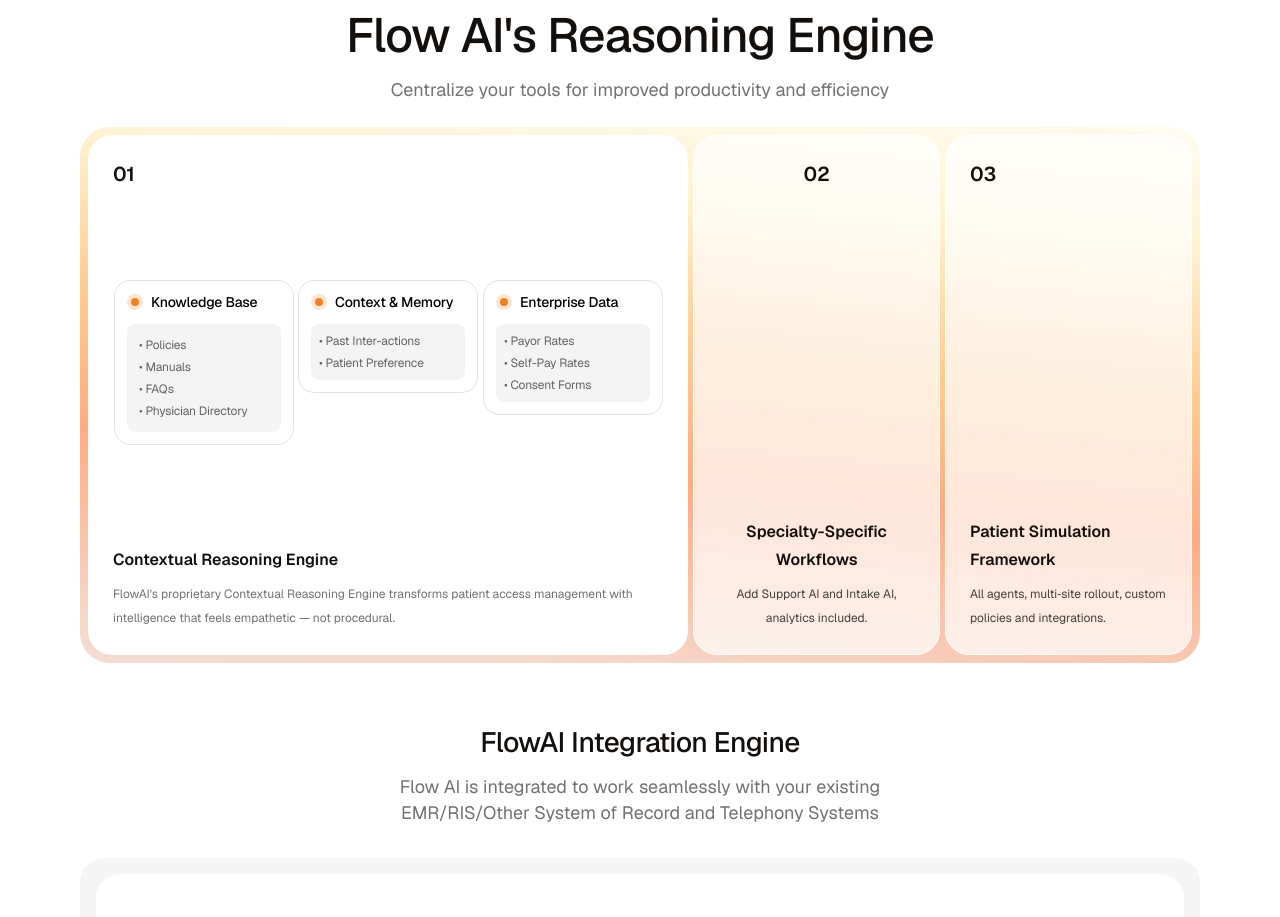
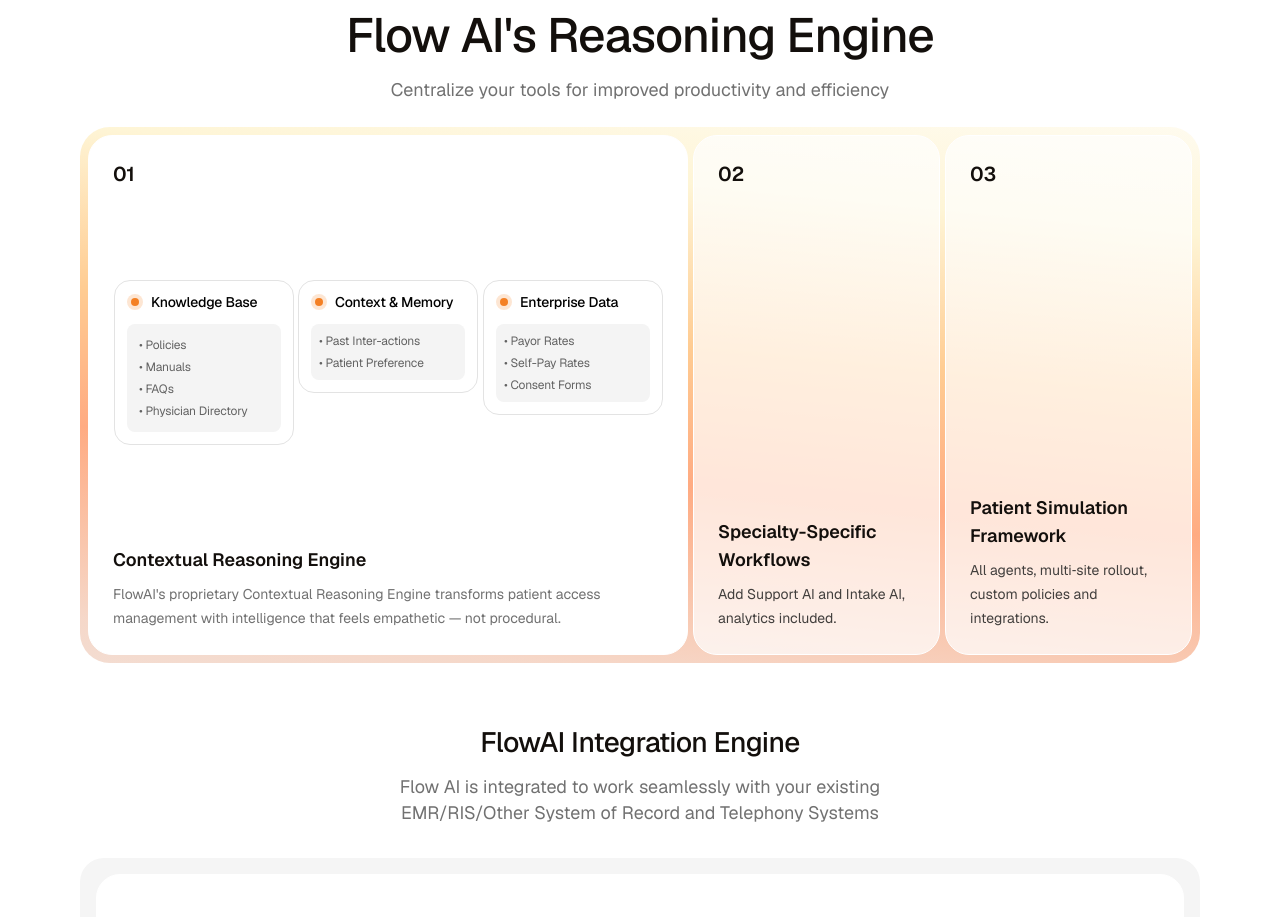
Before and after one commit to gokul21821/flowai-test, a Next.js app: page / in a window 1280 px wide. Shown: the part 4200-5117 px from the top of the page. Built offline with nearby package versions, Linux system fonts and the light colour scheme.

Commit message:
changes to reasoning engine

```diff
--- a/src/components/sections/reasoning-engine/FlowAIReasoningEngine.tsx
+++ b/src/components/sections/reasoning-engine/FlowAIReasoningEngine.tsx
@@ -322,10 +322,10 @@
 
             {/* Title and Description */}
             <div className="flex flex-col gap-2 items-start w-full">
-              <p className="font-semibold text-base leading-[28px] text-[#130F0C] w-full">
+              <p className="font-semibold text-lg leading-[28px] text-[#130F0C] w-full">
                 {cardData.contextual.title}
               </p>
-              <p className="font-normal text-xs leading-6 text-[#717171] w-full">
+              <p className="font-normal text-sm leading-6 text-[#717171] w-full">
                 {cardData.contextual.description}
               </p>
             </div>
@@ -334,7 +334,7 @@
 
         {/* Card 2: Specialty-Specific Workflows */}
         <button
-          className={`flex flex-col h-[520px] items-start justify-between p-6 rounded-3xl transition-all duration-300 ${
+          className={`flex flex-col h-[520px] items-start justify-between p-6 rounded-3xl transition-all duration-300 text-left ${
             isExpanded("specialty")
               ? "bg-white border border-white w-[600px] shrink-0"
               : "bg-white/70 border border-white flex-1 min-w-0 cursor-pointer hover:bg-white/80"
@@ -446,11 +446,11 @@
             )}
 
             {/* Title and Description */}
-            <div className="flex flex-col gap-2 items-start w-full">
-              <p className="font-semibold text-base leading-[28px] text-[#130F0C] w-full">
+            <div className="flex flex-col gap-2 items-start w-full text-left">
+              <p className="font-semibold text-lg leading-[28px] text-[#130F0C] w-full text-left">
                 {cardData.specialty.title}
               </p>
-              <p className="font-normal text-xs leading-6 text-[#423F3D] w-full">
+              <p className="font-normal text-sm leading-6 text-[#423F3D] w-full text-left">
                 {cardData.specialty.description}
               </p>
             </div>
@@ -513,10 +513,10 @@
 
             {/* Title and Description */}
             <div className="flex flex-col gap-2 items-start w-full">
-              <p className="font-semibold text-base leading-[28px] text-[#130F0C] w-full">
+              <p className="font-semibold text-lg leading-[28px] text-[#130F0C] w-full">
                 {cardData.simulation.title}
               </p>
-              <p className="font-normal text-xs leading-6 text-[#423F3D] w-full">
+              <p className="font-normal text-sm leading-6 text-[#423F3D] w-full">
                 {cardData.simulation.description}
               </p>
             </div>
```
